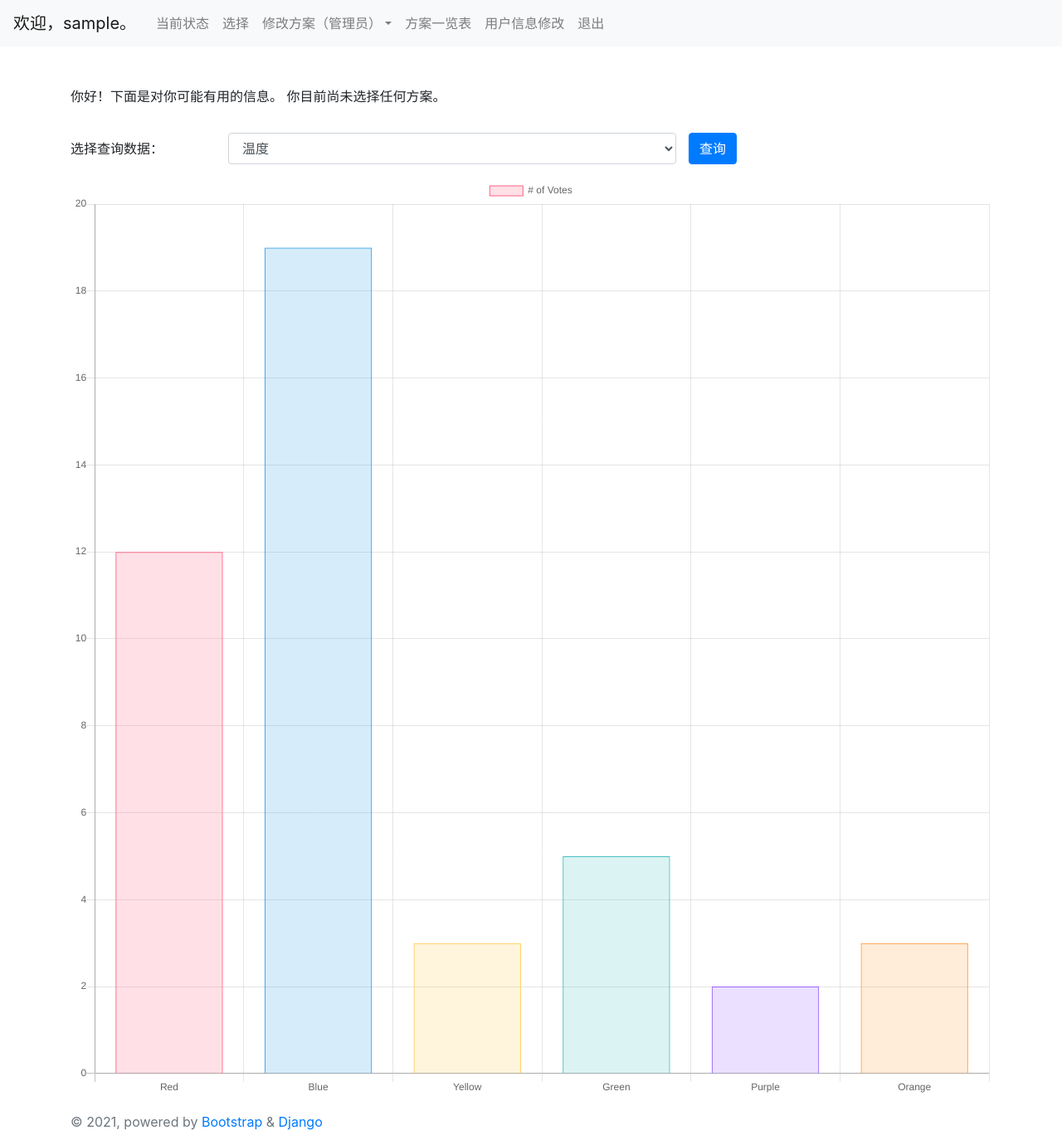
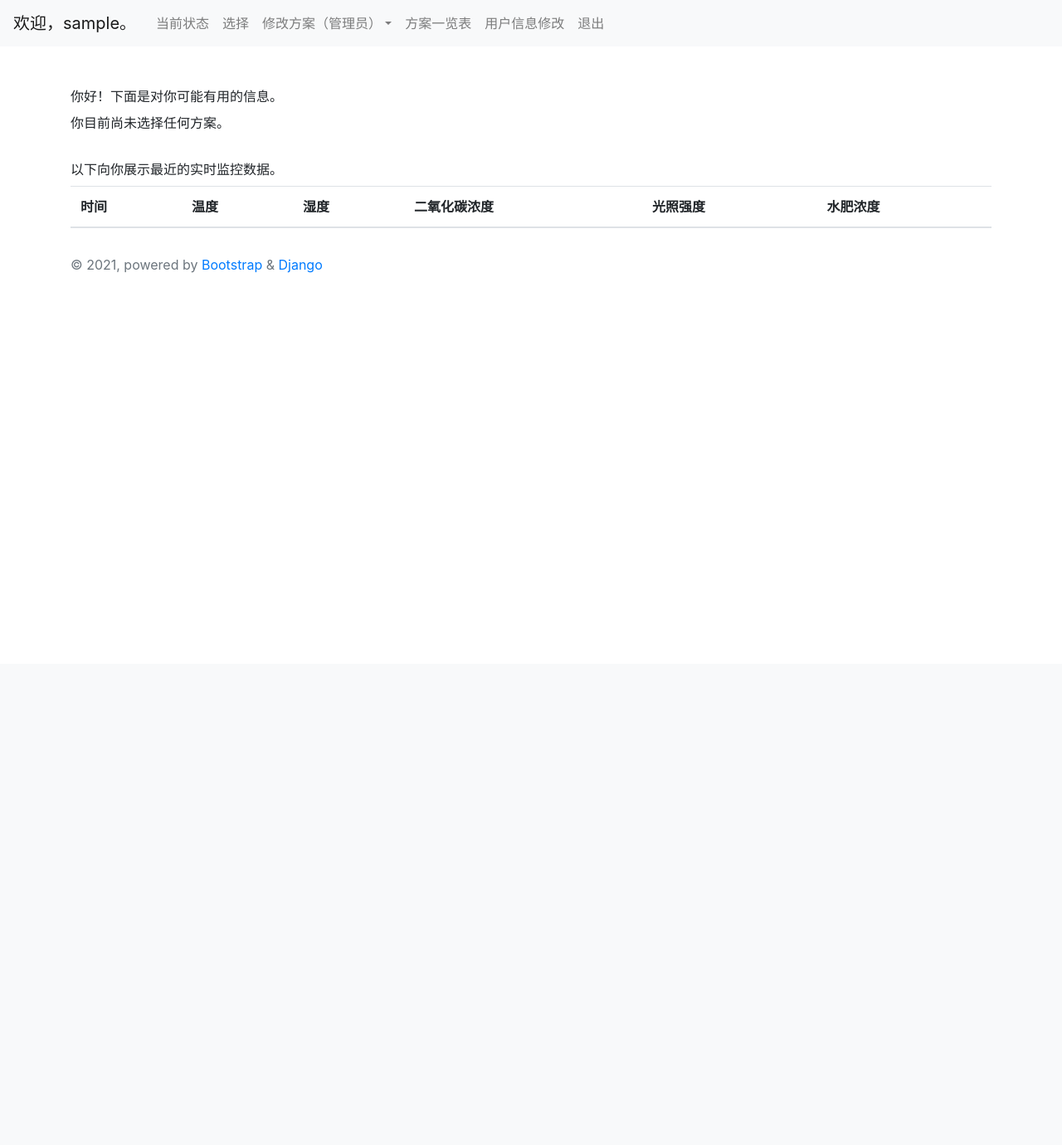
Before and after one commit to waser1999/mysite, a Django app: page /status.html in a window 1280 px wide. Shown: the whole page at 83% size. After the commit the page ends 329 px from the top, so only its background shows below. Run offline with Django 3.2, Linux system fonts and the light colour scheme; the visitor is signed in with stand-in values (Sample User, id 1); lists and menus that the app fills with data are empty.

Commit message:
1.2.4 django限制，图改为表了

```diff
--- a/siteapp/templates/baseLogin.html
+++ b/siteapp/templates/baseLogin.html
@@ -41,7 +41,7 @@
 
 <body>
     <nav class="navbar navbar-expand-md navbar-light bg-light">
-        <a class="navbar-brand">微型智能观赏植物工厂管理系统，版本1.2.3.</a>
+        <a class="navbar-brand">微型智能观赏植物工厂管理系统，版本1.2.4.</a>
     </nav>
     <br>
     {% block content %}{% endblock content %}
--- a/siteapp/templates/status.html
+++ b/siteapp/templates/status.html
@@ -8,9 +8,10 @@
     <form method="POST">
         {% csrf_token %}
         <div>
-            <label>你好！下面是对你可能有用的信息。</label>
+            <label>你好！下面是对你可能有用的信息。</label><br>
             {% if status == 0 %}
-            <label>你选择的植物培养方案：{{ plant }}，温度范围{{ temp_b }}℃~{{ temp_u }}℃，湿度范围{{ humi_b }}%~{{ humi_u }}%，二氧化碳浓度范围{{ co2_b }}~{{ co2_u }}，光照强度范围{{ light_b }}~{{ light_u }}，水肥浓度范围{{ fei_b }}%~{{ fei_u }}%。</label>
+            <label>你选择的植物培养方案：{{ data.plant }}，温度范围{{ data.temp_b }}℃~{{ data.temp_u }}℃，湿度范围{{ data.humi_b }}%~{{ data.humi_u }}%，</label>
+            <label>二氧化碳浓度范围{{ data.co2_b }}~{{ data.co2_u }}，光照强度范围{{ data.light_b }}~{{ data.light_u }}，水肥浓度范围{{ data.fei_b }}%~{{ data.fei_u }}%。</label>
             {% else %}
             <label>你目前尚未选择任何方案。</label>
             {% endif %}
@@ -19,60 +20,31 @@
             {% endif %}
         </div>
         <br>
-        <div class="form-group row">
-            <label for="exampleInputName2" class="col-sm-2 col-form-label">选择查询数据：</label>
-            <div class="col-sm-6">
-                <select class="form-control" name="plant">
-                    <option value='temp'>温度</option>
-                    <option value='humi'>湿度</option>
-                    <option value='co2'>二氧化碳浓度</option>
-                    <option value='light'>光照强度</option>
-                    <option value='fei'>水肥浓度</option>
-                </select>
-            </div>
-            <button type="submit" class="btn btn-primary">查询</button>
-        </div>
-        <canvas id="myChart" width="400" height="400"></canvas>
-        <script src="https://cdn.jsdelivr.net/npm/chart.js@2.9.4/dist/Chart.min.js"></script>
-        <script>
-            var ctx = document.getElementById("myChart").getContext('2d');
-            var myChart = new Chart(ctx, {
-                type: 'bar',
-                data: {
-                    labels: ["Red", "Blue", "Yellow", "Green", "Purple", "Orange"],
-                    datasets: [{
-                        label: '# of Votes',
-                        data: [12, 19, 3, 5, 2, 3],
-                        backgroundColor: [
-                            'rgba(255, 99, 132, 0.2)',
-                            'rgba(54, 162, 235, 0.2)',
-                            'rgba(255, 206, 86, 0.2)',
-                            'rgba(75, 192, 192, 0.2)',
-                            'rgba(153, 102, 255, 0.2)',
-                            'rgba(255, 159, 64, 0.2)'
-                        ],
-                        borderColor: [
-                            'rgba(255,99,132,1)',
-                            'rgba(54, 162, 235, 1)',
-                            'rgba(255, 206, 86, 1)',
-                            'rgba(75, 192, 192, 1)',
-                            'rgba(153, 102, 255, 1)',
-                            'rgba(255, 159, 64, 1)'
-                        ],
-                        borderWidth: 1
-                    }]
-                },
-                options: {
-                    scales: {
-                        yAxes: [{
-                            ticks: {
-                                beginAtZero: true
-                            }
-                        }]
-                    }
-                }
-            });
-        </script>
+        <table class="table">
+            <label>以下向你展示最近的实时监控数据。</label>
+            <thead>
+              <tr>
+                <th scope="col">时间</th>
+                <th scope="col">温度</th>
+                <th scope="col">湿度</th>
+                <th scope="col">二氧化碳浓度</th>
+                <th scope="col">光照强度</th>
+                <th scope="col">水肥浓度</th>
+              </tr>
+            </thead>
+            <tbody>
+              {% for p in plist %}
+              <tr>
+                <th scope="row">{{ p.dateTime }}</th>
+                <td>{{ p.temp }}</td>
+                <td>{{ p.humi }}</td>
+                <td>{{ p.co2 }}</td>
+                <td>{{ p.light }}</td>
+                <td>{{ p.fei }}</td>
+              </tr>
+              {% endfor %}
+            </tbody>
+          </table>
     </form>
 </div>
 {% endblock content %}
--- a/siteapp/views.py
+++ b/siteapp/views.py
@@ -203,13 +203,21 @@ def cinfo(request):
 @login_required(login_url='login.html')
 def status(request):
     u = request.user.username
+    sign = 0
     try:
         uplant = userInfo.objects.filter(user = u).values().get()
-        response = info.objects.filter(plant = uplant["plant"]).values().get()
-        response["status"] = 0
-        response["switch"] = uplant["status"]
-    except:
-        sign = 1
+        data = info.objects.filter(plant = uplant["plant"]).values().get()
+        plist = idata.objects.filter(user = u).order_by("dateTime")[:30]
+        if request.method == "POST":
+            column = request.POST.get('column','')
+        response = {
+            "status" : sign,
+            "switch" : uplant["status"],
+            "data" : data,
+            "plist" : plist,
+        }
+    except Exception as e:
+        sign = e
         response = {"status" : sign}
     return render(request,"status.html",response)
 
```
Also changed, not shown: README.md.
